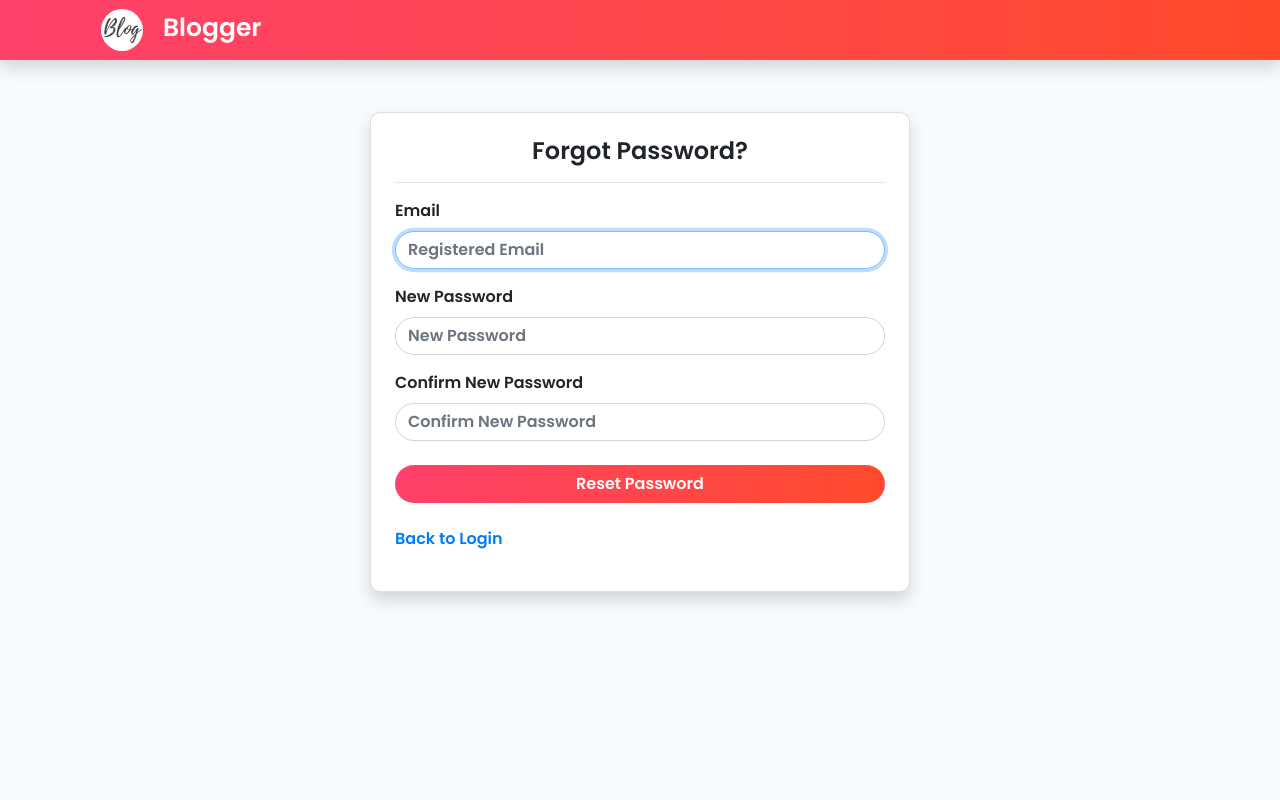
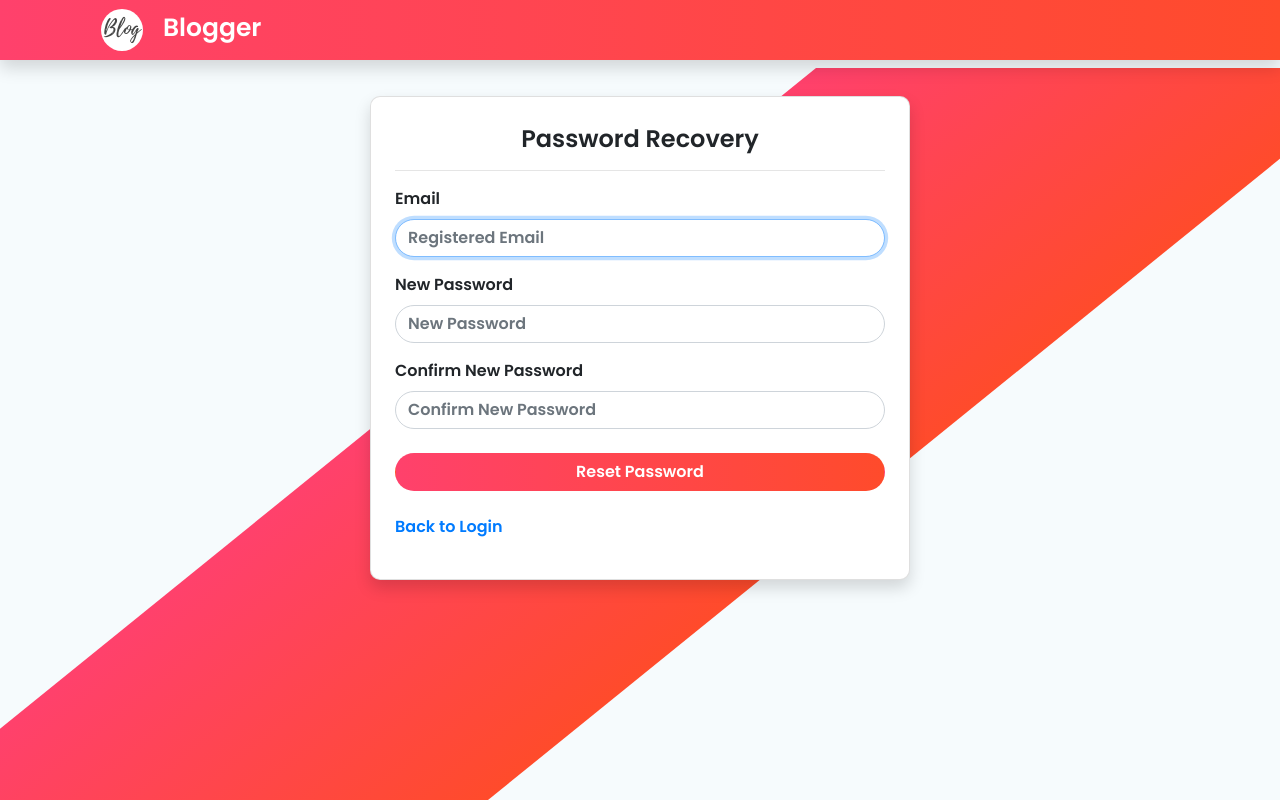
Before and after one commit to parthpanchal5/blogging, a PHP site: page /forgot.php in a window 1280 px wide; the page is wider, and only the part inside the window is pictured. Run offline with PHP 8.4, Linux system fonts and the light colour scheme; some libraries are stand-ins or nearby versions; some web fonts are replaced.

Commit message:
Forgot panel UI Changed

```diff
--- a/css/style.css
+++ b/css/style.css
@@ -23,6 +23,19 @@ body, html{
   border-radius: 25px !important;
 }
 
+/* Slanted div */
+.block::before{
+  content: '';
+  background: linear-gradient(to right, #ff416c, #ff4b2b);
+  position: absolute;
+  top: 8.5%;
+  left: 28.4%;
+  width: 45%;
+  height: 91.5%;
+  transform: skew(129deg);
+  z-index: 0;
+  overflow: hidden;
+}
 
 .words{
   font-size: 45px !important;
@@ -61,6 +74,8 @@ body, html{
   #moto{
     margin-top: 100px;
   }
+
+
 }
 
 /* Large devices (laptops/desktops, 992px and up) */
--- a/forgot.php
+++ b/forgot.php
@@ -1,25 +1,25 @@
 <?php include 'inc/header.php';?>
 
-<nav class="navbar navbar-expand-lg gradient-4 shadow p-1 mb-1 navbar-default navbar-fixed-top animated slideInDown">
+<nav class="navbar navbar-expand-lg gradient-4 shadow p-1 mb-1 navbar-default fixed-top animated slideInDown">
   <div class="container">
     <a class="navbar-brand" href="login.php">
       <img src="img/blog.png" class="d-inline-block align-top ml-3 rounded-circle" alt="logo" style="border-radius: 20px;"><span style="margin: 20px; font-weight: bolder; font-size: 25px;" class="text-white">Blogger</span>
     </a>
   </div>
 </nav>
-
+<div class="block d-none d-sm-block"></div>
 <div class="container pt-5">
   <div class="row">
     <div class="col-sm-12 col-md-3 col-lg-3 col-xl-3"></div>
     <div class="col-sm-12 col-md-6 col-lg-6 col-xl-6">
-      <div class="card bg-white shadow p-1 text-black mb-2 animated fadeIn" id="card-hover">
+      <div class="card bg-white shadow p-1 text-black mb-3  mt-5 pt-2 animated slideInDown" id="card-hover">
         <img class="card-img-top" alt="">
         <div class="card-body">
-          <h4 class="card-title text-center">Forgot Password?</h4><hr>
+          <h4 class="card-title text-center">Password Recovery</h4><hr>
           <form action="#" method="POST">
             <div class="form-group">
               <label for="Email">Email</label>
-              <input type="text" class="form-control input-rounded" placeholder="Registered Email" autofocus>
+              <input type="text" class="form-control input-rounded" autocomplete="off" placeholder="Registered Email" autofocus>
             </div>
             <div class="form-group">
               <label for="Password">New Password</label>
--- a/login.php
+++ b/login.php
@@ -1,6 +1,6 @@
 <?php include 'inc/header.php';?>
 
-<nav class="navbar navbar-expand-lg gradient-5 shadow p-1 mb-1 navbar-default navbar-fixed-top">
+<nav class="navbar navbar-expand-lg gradient-5 shadow p-1 mb-1 animated fadeIn navbar-default fixed-top">
   <div class="container">
     <a class="navbar-brand" href="login.php">
       <img src="img/blog.png" class="d-inline-block align-top ml-3 rounded-circle" alt="logo" style="border-radius: 20px;"><span style="margin: 20px; font-weight: bolder; font-size: 25px;" class="text-white">Blogger</span>
@@ -8,13 +8,13 @@
   </div>
 </nav>
 
-<div class="container pt-5">
+<div class="container pt-5 mt-5">
   <div class="row">
     <div class="col-sm-12 col-md-6 col-lg-6 col-xl-6 d-none d-sm-block">
       <h2 class="animated fadeIn text-center" id="moto">The Place Where People Comes to <span class="words p-3"></span></h2>
     </div>
     <div class="col-sm-12 col-md-6 col-lg-6 col-xl-6">
-      <div class="card bg-white shadow p-1 mb-1 text-black mb-5 animated fadeIn" id="card-hover">
+      <div class="card bg-white shadow p-1 mb-1 text-black mb-5 pt-2 animated fadeIn" id="card-hover">
         <img class="card-img-top" alt="">
         <div class="card-body">
           <h4 class="card-title text-center">Login</h4><hr>
--- a/signup.php
+++ b/signup.php
@@ -1,6 +1,6 @@
 <?php include 'inc/header.php';?>
 
-<nav class="navbar navbar-expand-lg navbar-light gradient-5 shadow p-1 mb-1">
+<nav class="navbar navbar-expand-lg navbar-light gradient-5 shadow p-1 mb-1 fixed-top animated fadeIn">
   <div class="container">
     <a class="navbar-brand" href="login.php">
       <img src="img/blog.png" class="d-inline-block align-top ml-3 rounded-circle" alt="logo" ><span style="margin: 20px; font-weight: bolder; font-size: 25px;" class="text-white">Blogger</span>
@@ -8,7 +8,7 @@
   </div>
 </nav>
 
-<div class="container pt-5">
+<div class="container pt-5 mt-5">
   <div class="row">
     <div class="col-sm-12 col-md-6 col-lg-6 col-xl-6 d-none d-sm-block  mt-5 pt-5">
       <div id="carouselExampleSlidesOnly" class="carousel slide shadow-lg animated fadeIn" data-ride="carousel">
@@ -29,7 +29,7 @@
       </div>
     </div>
     <div class="col-sm-12 col-md-6 col-lg-6 col-xl-6">
-      <div class="card bg-white shadow p-1 mb-1 text-black mb-5 animated fadeIn" id="card-hover">
+      <div class="card bg-white shadow p-1 mb-1 text-black mb-5 pt-3 mt-2 animated fadeIn" id="card-hover">
         <img class="card-img-top" alt="">
         <div class="card-body">
           <h4 class="card-title text-center">Sign up</h4><hr>
```
